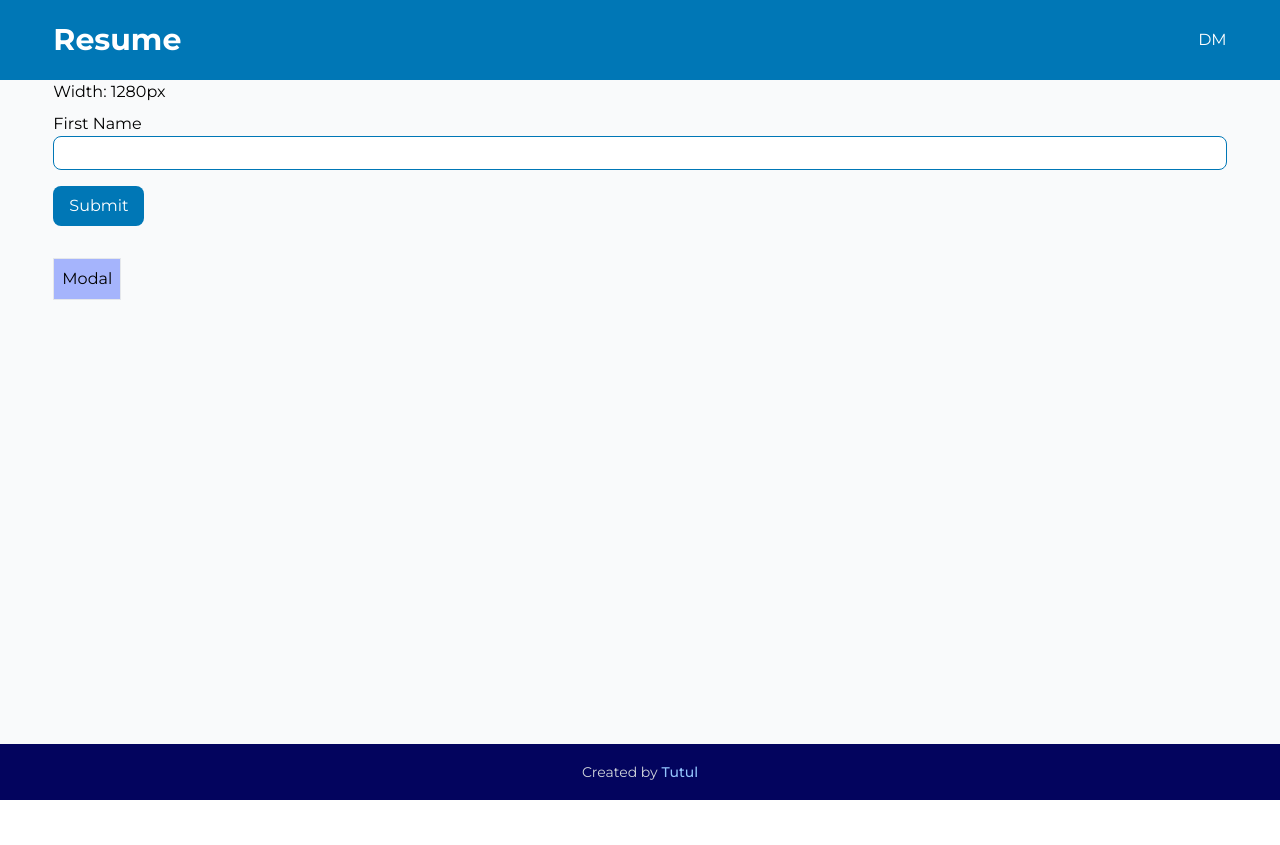
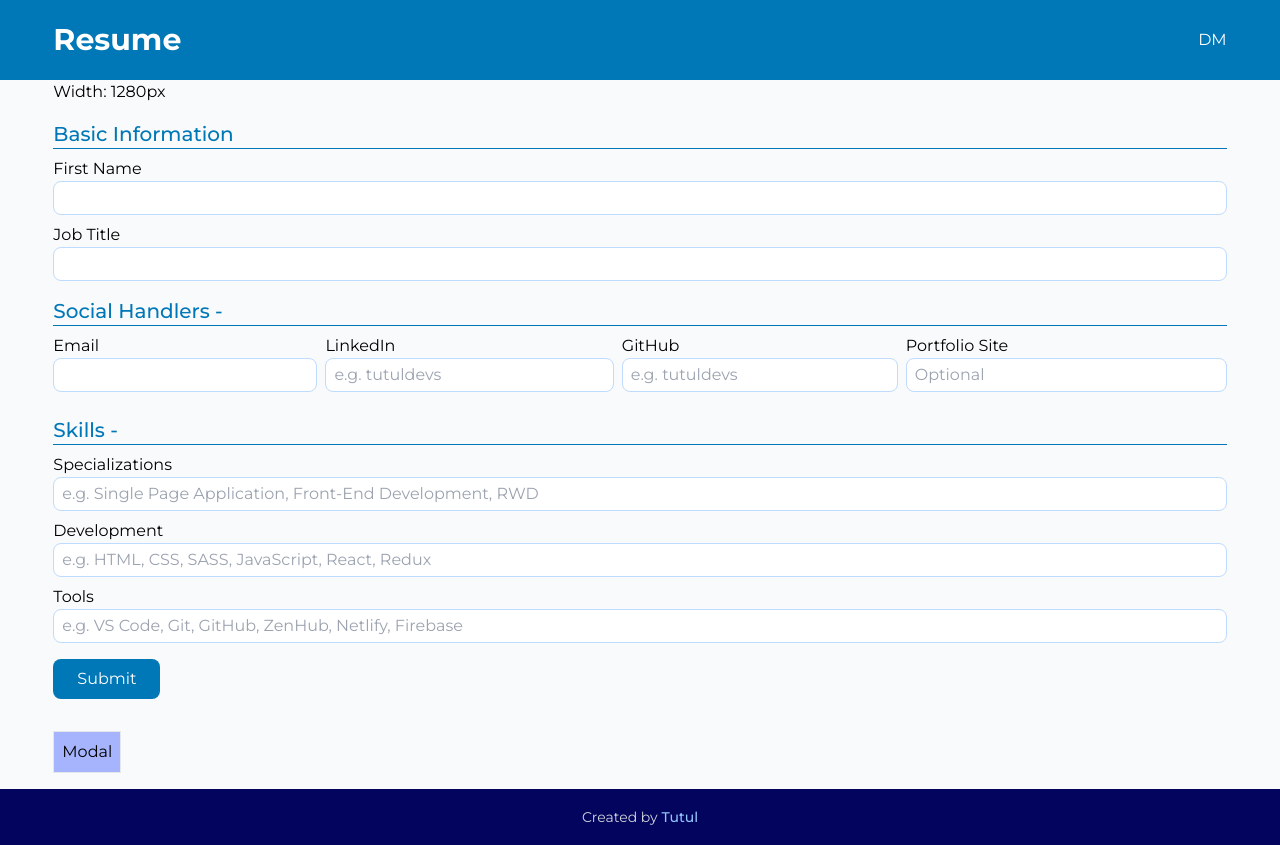
Before and after one commit to TutulDevs/resume-builder, a React (Create React App) app: page / in a window 1280 px wide. Before the commit the page ends 800 px from the top, so only its background shows below. Built offline with nearby package versions, Linux system fonts and the light colour scheme.

Commit message:
added form inputs & passing data

```diff
--- a/package.json
+++ b/package.json
@@ -5,6 +5,7 @@
   "dependencies": {
     "@craco/craco": "^6.2.0",
     "@hookform/resolvers": "^2.6.0",
+    "@react-pdf/renderer": "^2.0.16",
     "@testing-library/jest-dom": "^5.11.4",
     "@testing-library/react": "^11.1.0",
     "@testing-library/user-event": "^12.1.10",
--- a/src/components/Form.js/Form.js
+++ b/src/components/Form.js/Form.js
@@ -1,14 +1,17 @@
-import React from "react";
+import React, { useState } from "react";
 import { useForm } from "react-hook-form";
-import { yupResolver } from "@hookform/resolvers/yup";
-import * as yup from "yup";
+// import { yupResolver } from "@hookform/resolvers/yup";
+// import * as yup from "yup";
 
-const schema = yup.object().shape({
-  firstName: yup.string().required(),
-  age: yup.number().min(4).max(8).positive().integer().required(),
-});
+// const schema = yup.object().shape({
+//   firstName: yup.string().required(),
+//   age: yup.number().min(4).max(8).positive().integer().required(),
+// });
 
 const Form = (props) => {
+  const [showSocial, setShowSocial] = useState(false);
+  const [showSkills, setShowSkills] = useState(false);
+
   const {
     register,
     handleSubmit,
@@ -19,27 +22,147 @@ const Form = (props) => {
   const onSubmit = (data) => props.onSubmitForm(data);
 
   const inputIsValid =
-    "py-1 px-2 w-full bg-white border border-header rounded-lg focus:ring focus:ring-blue-300 focus:outline-none";
+    "py-1 px-2 w-full bg-white border border-blue-200 rounded-lg focus:ring focus:ring-blue-300 focus:outline-none";
   const inputIsInvalid =
     "py-1 px-2 w-full bg-white border border-red-300 rounded-lg focus:ring focus:ring-red-300 focus:outline-none";
 
   return (
     <form onSubmit={handleSubmit(onSubmit)}>
-      <div className='my-2'>
-        <label htmlFor='firstName'>First Name</label>
-        <input
-          name='firstName'
-          id='firstName'
-          type='text'
-          {...register("firstName", { required: true })}
-          className={errors.firstName ? inputIsInvalid : inputIsValid}
-        />
+      {/* Header elements */}
+      <h2 className='border-b border-header text-header text-xl font-medium mt-4'>
+        Basic Information
+      </h2>
+      <div className='basicInfo'>
+        <div className='my-2'>
+          <label htmlFor='fullName'>First Name</label>
+          <input
+            name='fullName'
+            id='fullName'
+            type='text'
+            {...register("fullName", { required: true })}
+            className={errors.fullName ? inputIsInvalid : inputIsValid}
+          />
+        </div>
+
+        <div className='my-2'>
+          <label htmlFor='jobTitle'>Job Title</label>
+          <input
+            name='jobTitle'
+            id='jobTitle'
+            type='text'
+            {...register("jobTitle", { required: true })}
+            className={errors.jobTitle ? inputIsInvalid : inputIsValid}
+          />
+        </div>
+      </div>
+
+      {/* Socials */}
+      <h2
+        onClick={() => setShowSocial(!showSocial)}
+        className='border-b border-header text-header text-xl font-medium mt-4'>
+        Social Handlers {showSocial ? "+" : "-"}
+      </h2>
+
+      <div
+        className={`${
+          showSocial && "hidden"
+        } socials grid gap-2 sm:grid-flow-col`}>
+        <div className='my-2'>
+          <label htmlFor='email'>Email</label>
+          <input
+            name='email'
+            id='email'
+            type='email'
+            {...register("email", { required: true })}
+            className={errors.email ? inputIsInvalid : inputIsValid}
+          />
+        </div>
+
+        <div className='my-2'>
+          <label htmlFor='linkedIn'>LinkedIn</label>
+          <input
+            name='linkedIn'
+            id='linkedIn'
+            type='text'
+            placeholder='e.g. tutuldevs'
+            {...register("linkedIn", { required: true })}
+            className={errors.linkedIn ? inputIsInvalid : inputIsValid}
+          />
+        </div>
+
+        <div className='my-2'>
+          <label htmlFor='github'>GitHub</label>
+          <input
+            name='github'
+            id='github'
+            type='text'
+            placeholder='e.g. tutuldevs'
+            {...register("github", { required: true })}
+            className={errors.github ? inputIsInvalid : inputIsValid}
+          />
+        </div>
+
+        <div className='my-2'>
+          <label htmlFor='portfolio'>Portfolio Site</label>
+          <input
+            name='portfolio'
+            id='portfolio'
+            type='url'
+            placeholder='Optional'
+            {...register("portfolio")}
+            className={errors.portfolio ? inputIsInvalid : inputIsValid}
+          />
+        </div>
+      </div>
+
+      <h2
+        onClick={() => setShowSkills(!showSkills)}
+        className='border-b border-header text-header text-xl font-medium mt-4'>
+        Skills {showSkills ? "+" : "-"}
+      </h2>
+
+      <div className={`${showSkills && "hidden"} skills`}>
+        <div className='my-2'>
+          <label htmlFor='specializations'>Specializations</label>
+          <input
+            name='specializations'
+            id='specializations'
+            type='text'
+            placeholder='e.g. Single Page Application, Front-End Development, RWD'
+            {...register("specializations", { required: true })}
+            className={errors.specializations ? inputIsInvalid : inputIsValid}
+          />
+        </div>
+
+        <div className='my-2'>
+          <label htmlFor='development'>Development</label>
+          <input
+            name='development'
+            id='development'
+            type='text'
+            placeholder='e.g. HTML, CSS, SASS, JavaScript, React, Redux'
+            {...register("development", { required: true })}
+            className={errors.development ? inputIsInvalid : inputIsValid}
+          />
+        </div>
+
+        <div className='my-2'>
+          <label htmlFor='tools'>Tools</label>
+          <input
+            name='tools'
+            id='tools'
+            type='text'
+            placeholder='e.g. VS Code, Git, GitHub, ZenHub, Netlify, Firebase'
+            {...register("tools")}
+            className={errors.tools ? inputIsInvalid : inputIsValid}
+          />
+        </div>
       </div>
 
       <div className='my-4'>
         <button
           type='submit'
-          className='py-2 px-4 bg-header text-white rounded-lg transition duration-100 focus:ring-4 focus:ring-blue-400'>
+          className='py-2 px-6 bg-header text-white rounded-lg transition duration-100 focus:ring-4 focus:ring-blue-400'>
           Submit
         </button>
       </div>
@@ -48,23 +171,3 @@ const Form = (props) => {
 };
 
 export default Form;
-
-/*
-  const Input = ({ type, id, label, register, required, minLength }) => {
-    return (
-      <div className='mt-2'>
-        <label htmlFor={id} className='block'>
-          {label}
-        </label>
-
-        <input
-          type={type}
-          id={id}
-          {...register(id, { required, minLength })}
-          className='py-1 px-2 w-full bg-white border border-header rounded-lg focus:ring focus:ring-blue-300 focus:outline-none'
-        />
-      </div>
-    );
-  };
-
-*/
--- /dev/null
+++ b/src/components/UI/Icons.js
@@ -0,0 +1,35 @@
+export const UpIcon = () => {
+  return (
+    <svg
+      xmlns='http://www.w3.org/2000/svg'
+      className='h-3 w-3'
+      fill='none'
+      viewBox='0 0 24 24'
+      stroke='currentColor'>
+      <path
+        strokeLinecap='round'
+        strokeLinejoin='round'
+        strokeWidth={2}
+        d='M5 11l7-7 7 7M5 19l7-7 7 7'
+      />
+    </svg>
+  );
+};
+
+export const DownIcon = () => {
+  return (
+    <svg
+      xmlns='http://www.w3.org/2000/svg'
+      className='h-3 w-3'
+      fill='none'
+      viewBox='0 0 24 24'
+      stroke='currentColor'>
+      <path
+        strokeLinecap='round'
+        strokeLinejoin='round'
+        strokeWidth={2}
+        d='M19 13l-7 7-7-7m14-8l-7 7-7-7'
+      />
+    </svg>
+  );
+};
```
Also changed, not shown: 1 other file (tests, documents, lock files or other folders).
